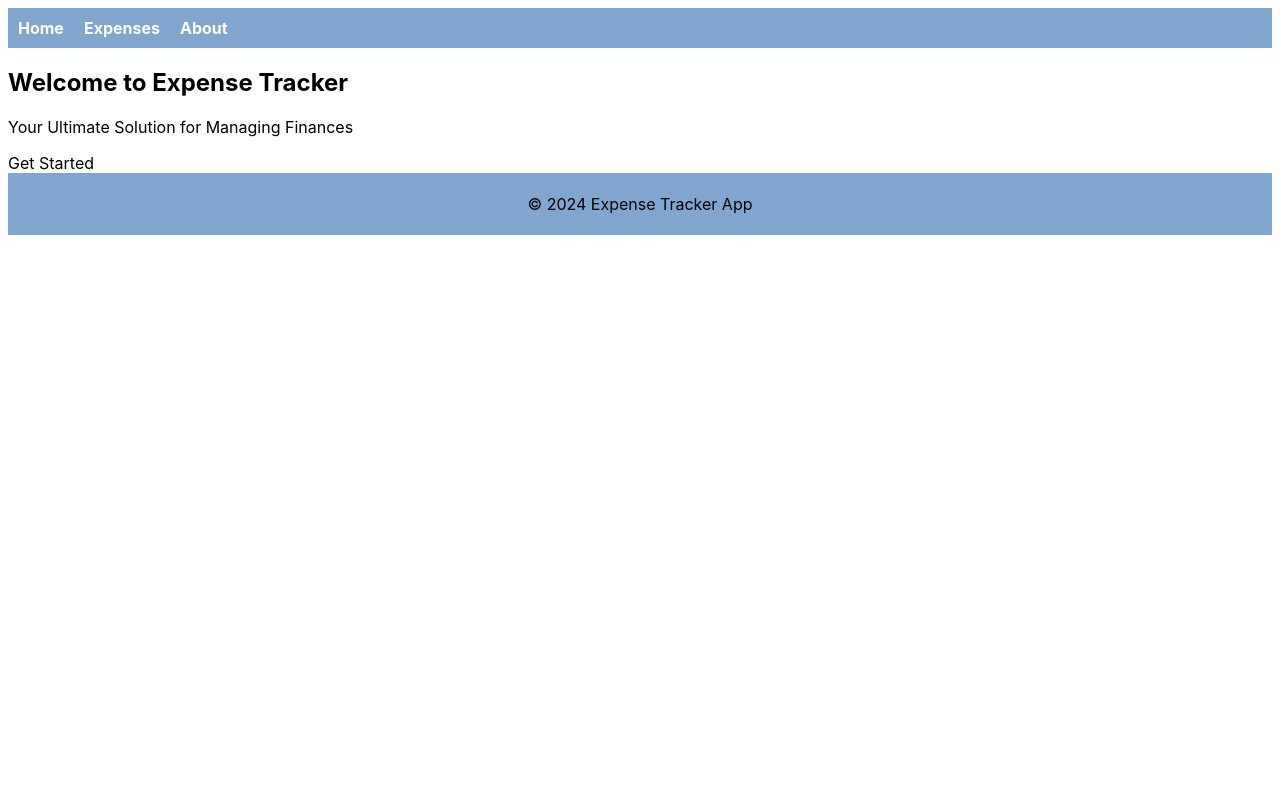
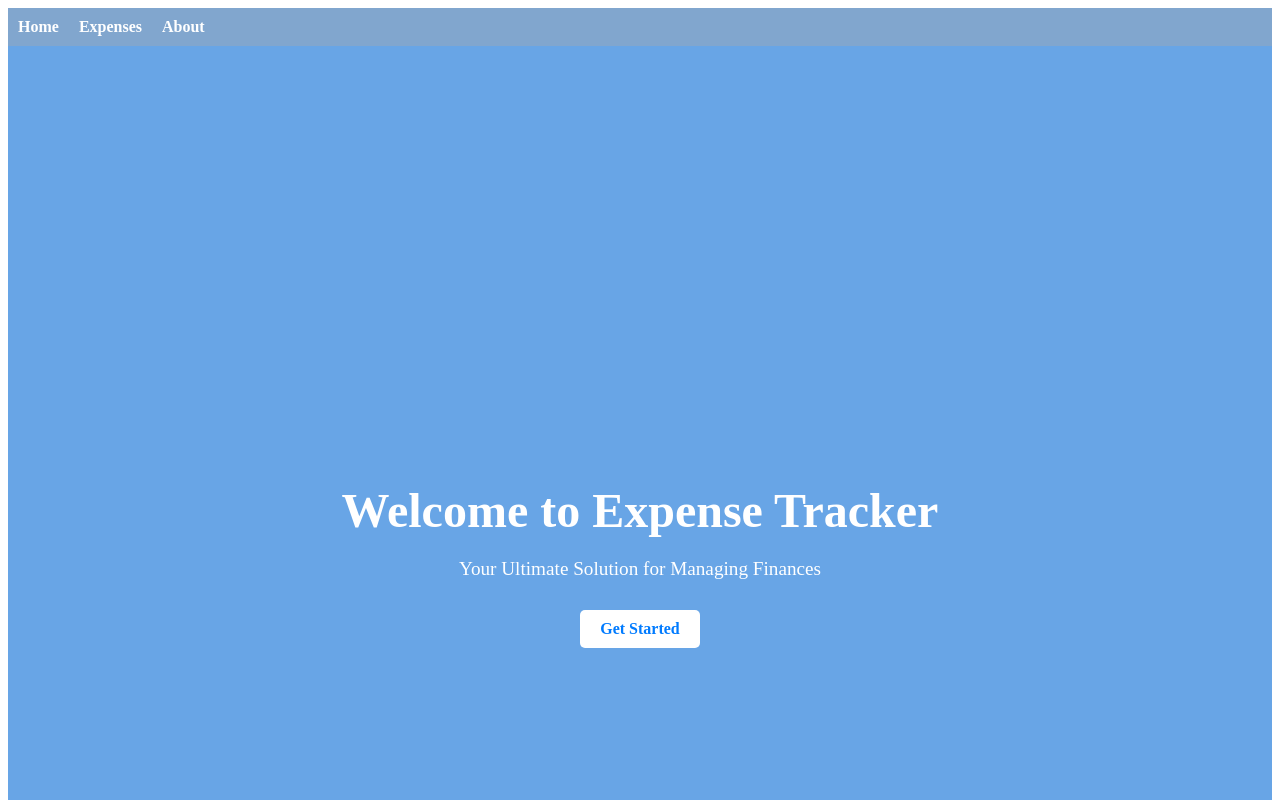
Before and after one commit to Michle99/sba_321_expense_tracker, an Angular app: page / in a window 1280 px wide. Shown: the top 800 px of the page. Built offline with nearby package versions, Linux system fonts and the light colour scheme.

Commit message:
uodated `expense-form`, `app`, `home` comps

```diff
--- a/src/app/app.component.html
+++ b/src/app/app.component.html
@@ -1,52 +1,3 @@
-
-<style>
-  :host {
-    --bright-blue: oklch(51.01% 0.274 263.83);
-    --electric-violet: oklch(53.18% 0.28 296.97);
-    --french-violet: oklch(47.66% 0.246 305.88);
-    --vivid-pink: oklch(69.02% 0.277 332.77);
-    --hot-red: oklch(61.42% 0.238 15.34);
-    --orange-red: oklch(63.32% 0.24 31.68);
-
-    --gray-900: oklch(19.37% 0.006 300.98);
-    --gray-700: oklch(36.98% 0.014 302.71);
-    --gray-400: oklch(70.9% 0.015 304.04);
-
-    --red-to-pink-to-purple-vertical-gradient: linear-gradient(
-      180deg,
-      var(--orange-red) 0%,
-      var(--vivid-pink) 50%,
-      var(--electric-violet) 100%
-    );
-
-    --red-to-pink-to-purple-horizontal-gradient: linear-gradient(
-      90deg,
-      var(--orange-red) 0%,
-      var(--vivid-pink) 50%,
-      var(--electric-violet) 100%
-    );
-
-    font-family: "Inter", -apple-system, BlinkMacSystemFont, "Segoe UI", Roboto,
-      Helvetica, Arial, sans-serif, "Apple Color Emoji", "Segoe UI Emoji",
-      "Segoe UI Symbol";
-    box-sizing: border-box;
-    -webkit-font-smoothing: antialiased;
-    -moz-osx-font-smoothing: grayscale;
-}
-
-h1 {
-  font-size: 3.125rem;
-  color: var(--orange-red);
-  font-weight: 500;
-  line-height: 100%;
-  letter-spacing: -0.125rem;
-  margin: 25px;
-  font-family: "Inter Tight", -apple-system, BlinkMacSystemFont, "Segoe UI", Roboto,
-    Helvetica, Arial, sans-serif, "Apple Color Emoji", "Segoe UI Emoji",
-    "Segoe UI Symbol";
-}
-
-</style>
 
 <app-header></app-header>
 <main>
--- a/src/app/expense-form/expense-form.component.html
+++ b/src/app/expense-form/expense-form.component.html
@@ -1,5 +1,5 @@
 
-<div [appHighlight]="isFormValid ? 'lightgreen' : 'lightcoral'">
+<div [appHighlight]="isFormValid ? 'lightcoral' : 'yellowgreen'">
     <label>Description:</label>
     <input [(ngModel)]="expense.description" placeholder="Description" (input)="validateForm()"/>
 
--- a/src/app/home/home.component.css
+++ b/src/app/home/home.component.css
@@ -0,0 +1,40 @@
+
+.landing-container {
+  background-color: #68a5e6;
+  color: #fff;
+  text-align: center;
+  padding: 100px 0;
+  height: 100vh;
+  display: flex;
+  align-items: center;
+}
+
+.landing-content {
+  max-width: 800px;
+  margin: 0 auto;
+}
+
+h1 {
+  font-size: 3em;
+  margin-bottom: 20px;
+}
+
+p {
+  font-size: 1.2em;
+  margin-bottom: 30px;
+}
+
+.cta-button {
+  display: inline-block;
+  padding: 10px 20px;
+  background-color: #fff;
+  color: #007bff;
+  text-decoration: none;
+  font-weight: bold;
+  border-radius: 5px;
+  transition: background-color 0.3s ease;
+}
+
+.cta-button:hover {
+  background-color: #f0f0f0;
+}
--- a/src/app/home/home.component.html
+++ b/src/app/home/home.component.html
@@ -5,4 +5,4 @@
       <p>Your Ultimate Solution for Managing Finances</p>
       <a routerLink="/expenses" class="cta-button">Get Started</a>
     </div>
-  </section>
+</section>
--- a/src/app/home/home.component.ts
+++ b/src/app/home/home.component.ts
@@ -1,9 +1,10 @@
 import { Component } from '@angular/core';
+import { RouterLink } from '@angular/router';
 
 @Component({
   selector: 'app-home',
   standalone: true,
-  imports: [],
+  imports: [ RouterLink],
   templateUrl: './home.component.html',
   styleUrl: './home.component.css'
 })
```
